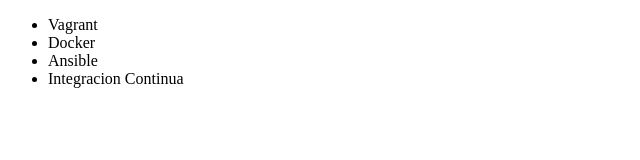
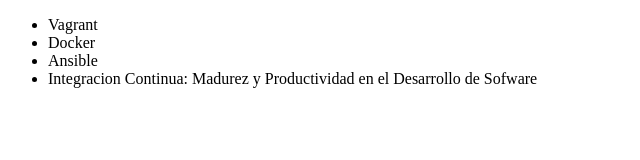
Before and after one commit to Williamvreal/alura-git, a plain HTML site: page index.html in a window 1280 px wide. Shown: the whole page, without its empty margins (0-640 px from the left). Drawn offline with Linux system fonts and the light colour scheme.

Commit message:
renombrando curso de integracion continua

```diff
--- a/index.html
+++ b/index.html
@@ -9,7 +9,7 @@
             <li>Vagrant</li>
             <li>Docker</li>
             <li>Ansible</li>
-            <li>Integracion Continua</li>
+            <li>Integracion Continua: Madurez y Productividad en el Desarrollo de Sofware</li>
         </ul>
     </body>
 </html>
```
